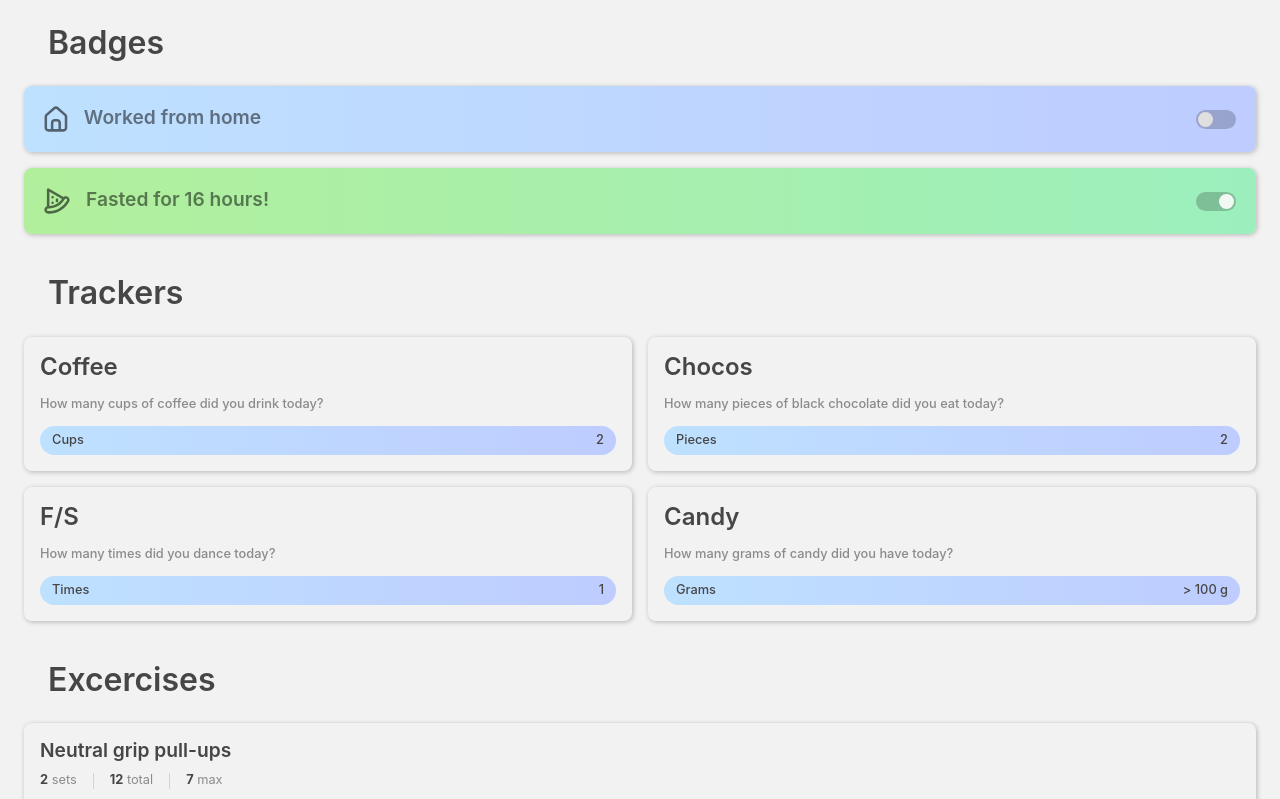
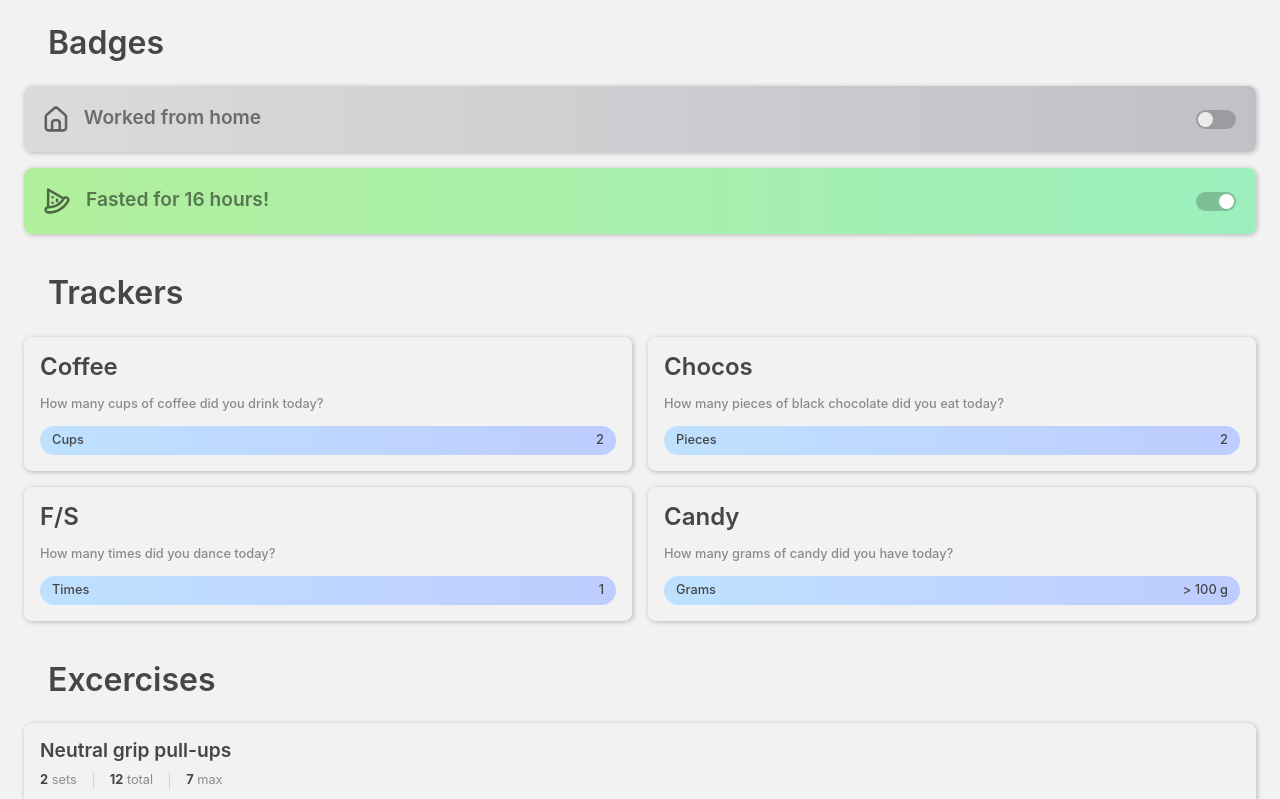
Before and after one commit to shogek/blue-sunflower, a Vue app: page / in a window 1280 px wide. Shown: the top 799 px of the page. Built offline with nearby package versions, Linux system fonts and the light colour scheme.

Commit message:
Make badges togglable

```diff
--- a/src/components/BadgeItem.vue
+++ b/src/components/BadgeItem.vue
@@ -1,34 +1,45 @@
 <script setup lang="ts">
+import { ref } from 'vue';
 import Icon from "./icons/Icon.vue";
 import Toggle from "./Toggle.vue";
 
-defineProps<{
+const props = defineProps<{
     /** TODO: Name of the icon? */
     icon: 'house' | 'pizza'
     /** Ex.: "Worked from home" */
     label: string
     /** Whether toggled on or off */
-    isActive: boolean
+    isEnabled: boolean
     /** Different types only differs in background colors */
     type: 'info' | 'success'
 }>();
+
+function handleToggle() {
+    isOn.value = !isOn.value;
+}
+
+const isOn = ref(props.isEnabled);
 </script>
 
 <template>
-    <div class="badge-item-wrapper" :class="{info: type === 'info', success: type === 'success'}">
+    <div
+        class="badge-item-wrapper"
+        :class="{
+            disabled: !isOn,
+            info: type === 'info' && isOn,
+            success: type === 'success' && isOn
+    }">
         <div class="group">
             <Icon :iconName="icon" />
             <h4 class="label">
                 {{ label }}
             </h4>
         </div>
-        <Toggle :isActive="isActive" />
+        <Toggle :isEnabled="isOn" :isTransparent="true" @toggle="handleToggle" />
     </div>
 </template>
 
 <style scoped>
-
-
 
 .badge-item-wrapper {
     display: flex;
@@ -49,6 +60,10 @@ defineProps<{
     gap: 16px;
 }
 
+.badge-item-wrapper.disabled {
+    background: var(--gradient-disabled);
+}
+
 .badge-item-wrapper.info {
     background: var(--gradient-information);
 }
--- a/src/components/BadgeList.vue
+++ b/src/components/BadgeList.vue
@@ -11,14 +11,14 @@ import BadgeItem from './BadgeItem.vue';
                 icon="house"
                 label="Worked from home"
                 type="info"
-                :isActive="false"
+                :isEnabled="false"
             />
 
             <BadgeItem
                 icon="pizza"
                 label="Fasted for 16 hours!"
                 type="success"
-                :isActive="true"
+                :isEnabled="true"
             />
         </div>
     </div>
--- a/src/components/Toggle.vue
+++ b/src/components/Toggle.vue
@@ -1,13 +1,30 @@
 <script setup lang="ts">
 defineProps<{
-    isActive: boolean
+    isEnabled: boolean
+    /** Is the toggle being used on a badge that has a gradient background? */
+    isTransparent: boolean
 }>();
 
+const emit = defineEmits<{
+    (e: 'toggle'): void
+}>();
+
+
+function handleClick() {
+    emit('toggle');
+}
 </script>
 
 <template>
-    <div class="toggle-wrapper on" v-if="isActive" />
-    <div class="toggle-wrapper off" v-if="!isActive" />
+    <div
+        class="toggle-wrapper"
+        :class="{
+            on: isEnabled,
+            off: !isEnabled,
+            transparent: isTransparent
+        }"
+        @click="handleClick"
+    />
 </template>
 
 <style scoped>
@@ -15,7 +32,6 @@ defineProps<{
 .toggle-wrapper {
     height: 1.2em;
     width: 2.5em;
-    /* background-color: var(--toggle-background-color); */
     border-radius: 15px;
     transition: all ease-in;
 }
@@ -26,6 +42,14 @@ defineProps<{
 
 .toggle-wrapper.off {
     background-color: var(--toggle-off-background-color);
+}
+
+.toggle-wrapper.on.transparent {
+    background-color: var(--toggle-transparent-on-background-color);
+}
+
+.toggle-wrapper.off.transparent {
+    background-color: var(--toggle-transparent-off-background-color);
 }
 
 .toggle-wrapper.on::before,
@@ -49,4 +73,12 @@ defineProps<{
     background-color: var(--toggle-off-knob-color);
 }
 
+.toggle-wrapper.on.transparent::before {
+    background-color: var(--toggle-transparent-on-knob-color);
+}
+
+.toggle-wrapper.off.transparent::before {
+    background-color: var(--toggle-transparent-off-knob-color);
+}
+
 </style>
--- a/src/styles/colors.css
+++ b/src/styles/colors.css
@@ -10,9 +10,13 @@
 
     --toggle-off-background-color: rgba(0, 0, 0, 0.2);
     --toggle-off-knob-color: #DFDFDF;
-
     --toggle-on-background-color: rgba(0, 0, 0, 0.2);
     --toggle-on-knob-color: rgba(255, 255, 255, 0.9);
+
+    --toggle-transparent-off-background-color: rgba(0, 0, 0, 0.2);
+    --toggle-transparent-on-background-color: rgba(0, 0, 0, 0.2);
+    --toggle-transparent-off-knob-color: rgba(255, 255, 255, 0.8);
+    --toggle-transparent-on-knob-color: rgba(255, 255, 255, 1);
 
     --gradient-disabled: linear-gradient(90deg, rgb(219, 219, 219) 0%, rgb(192, 193, 199) 100%);
     --gradient-information: linear-gradient(90deg, #BEE1FF 0%, #BECCFF 100%);
@@ -38,9 +42,13 @@
 
         --toggle-off-background-color: #515151;
         --toggle-off-knob-color: #DFDFDF;
-
         --toggle-on-background-color: #DFDFDF;
         --toggle-on-knob-color: #515151;
+
+        --toggle-transparent-off-background-color: rgba(255, 255, 255, 0.2);
+        --toggle-transparent-on-background-color: rgba(255, 255, 255, 0.2);
+        --toggle-transparent-off-knob-color: rgba(255, 255, 255, 0.8);
+        --toggle-transparent-on-knob-color: rgba(255, 255, 255, 1);
 
         --gradient-disabled: linear-gradient(90deg, rgb(78, 78, 78) 0%, rgb(102, 102, 102) 100%);
         --gradient-information: linear-gradient(90deg, #456D8F 0%, #3F508B 100%);
```
